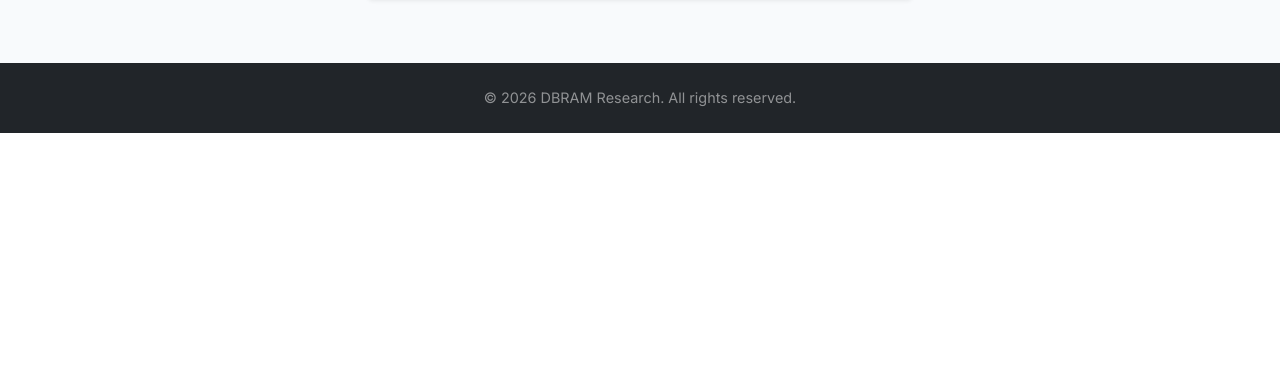
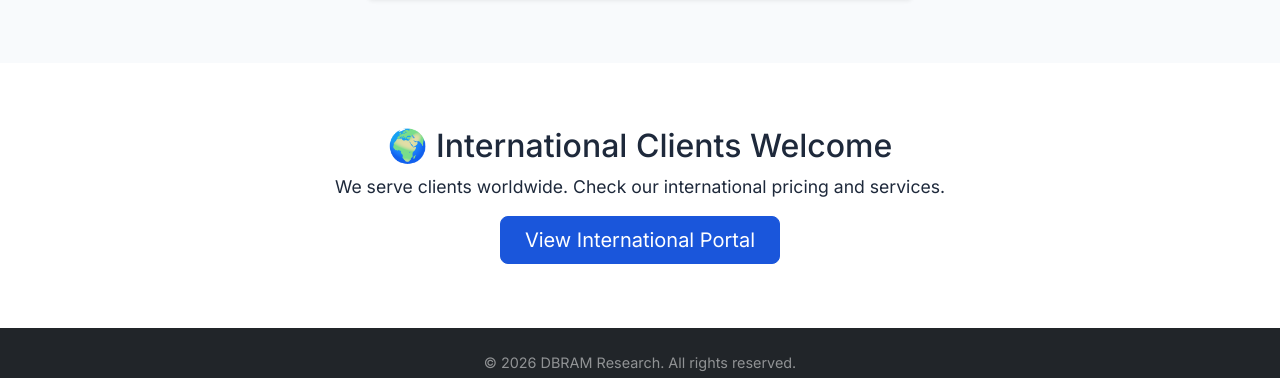
Before and after one commit to dbramgroupsltd/dbram-research, a website: page views/index.html in a window 1280 px wide. Shown: the part 2365-2743 px from the top of the page. Before the commit the page ends 2498 px from the top, so only its background shows below. Drawn offline with nearby package versions, Linux system fonts and the light colour scheme; no server answers.

Commit message:
Added international portal CTA to homepage

```diff
--- a/views/index.html
+++ b/views/index.html
@@ -141,6 +141,14 @@
   </div>
 </section>
 
+<section class="section">
+  <div class="container text-center">
+    <h2>🌍 International Clients Welcome</h2>
+    <p class="mb-3" style="font-size:1.1rem;">We serve clients worldwide. Check our international pricing and services.</p>
+    <a href="/international" class="btn btn-primary btn-lg px-4">View International Portal</a>
+  </div>
+</section>
+
 <!-- Footer -->
 <footer class="bg-dark text-white-50 py-4">
   <div class="container text-center">
```
